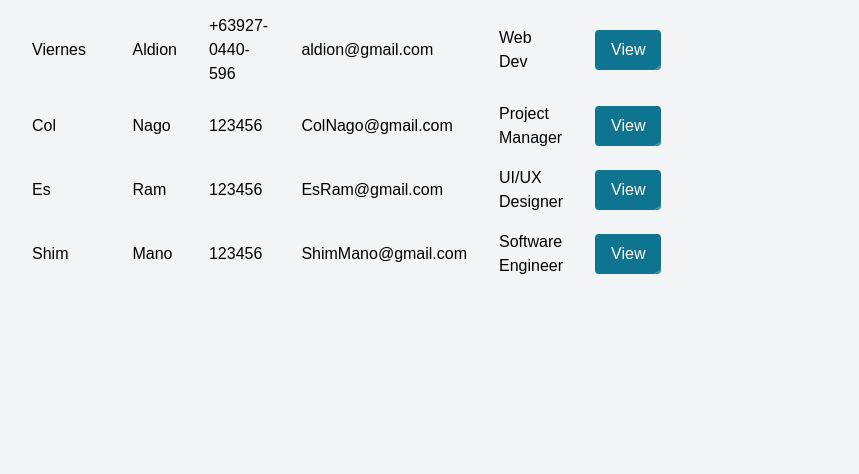
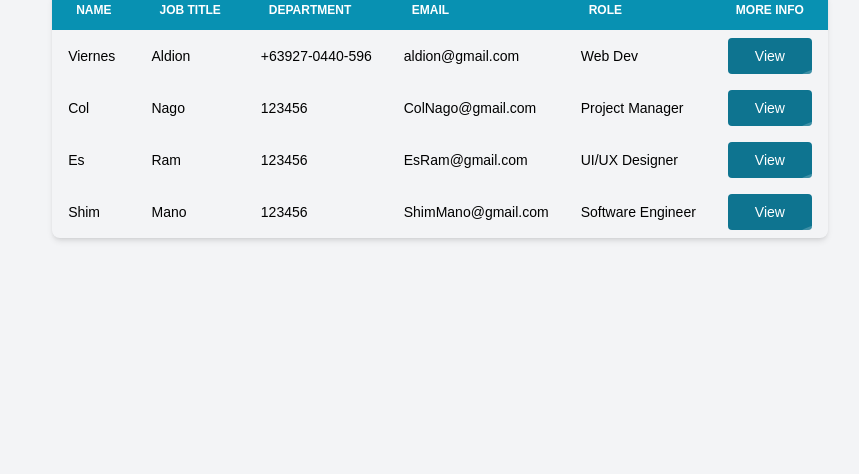
Before and after one commit to UCALDION/sinkssys, a plain HTML site: page Employee_List.html in a window 1280 px wide. Shown: the part 326-800 px from the top of the page, without its empty margins (200-1059 px from the left). Drawn offline with nearby package versions, Linux system fonts and the light colour scheme.

```diff
--- a/Employee_List.html
+++ b/Employee_List.html
@@ -5,22 +5,22 @@
     <meta name="viewport" content="width=device-width, initial-scale=1.0">
     <title>Sink R Us - Employees</title>
     <link rel="stylesheet" href="Style.css">
+    <script src="sink.js" defer></script>
     <script src="https://cdn.tailwindcss.com"></script>
 </head>
 <body class="bg-gray-100 p-6">
     <div class="max-w-4xl mx-auto">
         <h1 class="font-serif text-center font-semibold h-20 text-cyan-700 text-6xl">Employee's List</h1>
-        <div class="grid grid-cols-1 md:grid-cols-2 gap-6">
-            <div class="p-6">
-                <table class="w-full">
-                    <thead>
+        <div class="relative overflow-x-auto shadow-md sm:rounded-lg">
+            <table class="w-full text-sm text-left rtl:text-right text-bl-100 dark:text-blue-100">
+                    <thead class="text-xs text-white uppercase bg-cyan-600 dark:text-white">
                         <tr>
-                            <th class="px-4 py-2">Surname</th>
-                            <th class="px-4 py-2">First name</th>
-                            <th class="px-4 py-2">Phone Number</th>
-                            <th class="px-4 py-2">Email</th>
-                            <th class="px-4 py-2">Role</th>
-                            <th class="px-4 py-2">More Info</th>
+                            <th scope="col" class="px-6 py-3">Name</th>
+                            <th scope="col" class="px-6 py-3">Job Title</th>
+                            <th scope="col" class="px-6 py-3">Department</th>
+                            <th scope="col" class="px-6 py-3">Email</th>
+                            <th scope="col" class="px-6 py-3">Role</th>
+                            <th scope="col" class="px-6 py-3">More Info</th>
                         </tr>
                     </thead>
                     <tbody>
```
